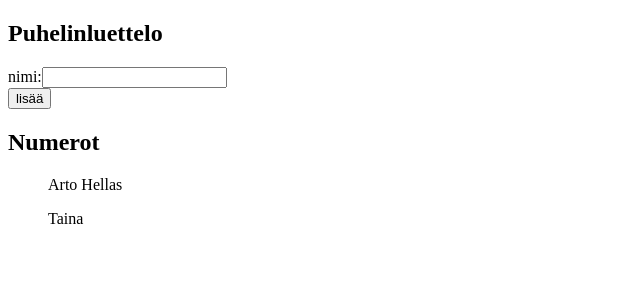
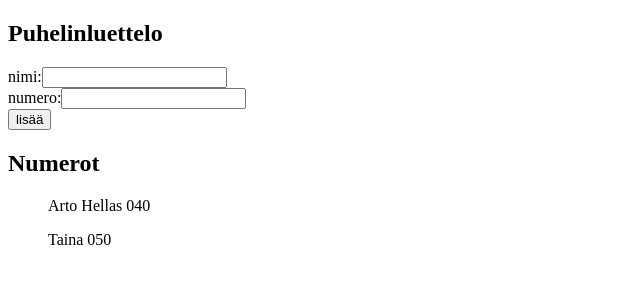
Before and after one commit to sarikorpialho/react_part2b, a React (Create React App) app in the folder part2b/: page / in a window 1280 px wide. Shown: the top 300 px of the page, without its empty margins (0-640 px from the left). Built offline with nearby package versions, Linux system fonts and the light colour scheme.

Commit message:
adding axios and db.json

```diff
--- /dev/null
+++ b/part2b/db.json
@@ -0,0 +1,14 @@
+{
+  "persons": [
+  {
+    "id": 1,
+    "name": "Arto Hellas",
+    "number": "040"
+  },
+  {
+    "id": 2,
+    "name": "Taina Hyvönen",
+    "number": "050"
+  }
+]
+}
--- a/part2b/src/App.js
+++ b/part2b/src/App.js
@@ -1,29 +1,41 @@
 import React, { useState } from 'react'
-import Person from './component/Person';
+import Person from './component/Person'
+import axios from 'axios'
 
 
 const App = (props) => {
   const [persons, setPerson] = useState(props.persons)
-  const [newPerson, setNewPerson] = useState(
-    ''
-  )
+  const [newPerson, setNewPerson] = useState('')
+  const [newNumber, setNewNumber] = useState('')
 
 const addPerson = (event) => {
   event.preventDefault()
+  console.log('button Clicked',event.target)
+  console.log("New name", newPerson)
+
+  let checkName = persons.filter(person => (person.name === newPerson))
+  if(checkName.length === 0){
     const personNew = {
       name: newPerson,
+      number: newNumber,
       id: persons.length + 1
     }
     setPerson(persons.concat(personNew))
+  } else if (checkName.length !== 0) {
+    alert(`${newPerson} is already added to phonebook`);
+  }
   setNewPerson('')
+  setNewNumber('')
 }
 
 const handlePersonChange = (event) => {
   console.log(event.target.value)
   setNewPerson(event.target.value)
   }
-
-
+  const handleNumberChange = (event) => {
+    console.log(event.target.value)
+    setNewNumber(event.target.value)
+    }
 
     return (
       <div>
@@ -34,6 +46,13 @@ const addPerson = (event) => {
         <input
           value={newPerson}
           onChange={handlePersonChange}
+        />
+        </div>
+        <div>
+            numero:
+        <input
+          value={newNumber}
+          onChange={handleNumberChange}
         />
         </div>
         <div>
--- a/part2b/src/Component/Person.js
+++ b/part2b/src/Component/Person.js
@@ -3,7 +3,7 @@ import React from 'react'
 
 const Person = ({ person }) => {
   return (
-  <p>{person.name}</p>
+  <p>{person.name} {person.number}</p>
   )
 }
 
--- a/part2b/src/index.js
+++ b/part2b/src/index.js
@@ -1,4 +1,5 @@
 import ReactDOM from 'react-dom'
+import React from 'react'
 import App from './App.js'
 
 const persons = [
```
Also changed, not shown: part2b/package.json (+7 -2 lines), 1 other file (tests, documents, lock files or other folders). Lines whose indentation alone changed are shown as unchanged.
